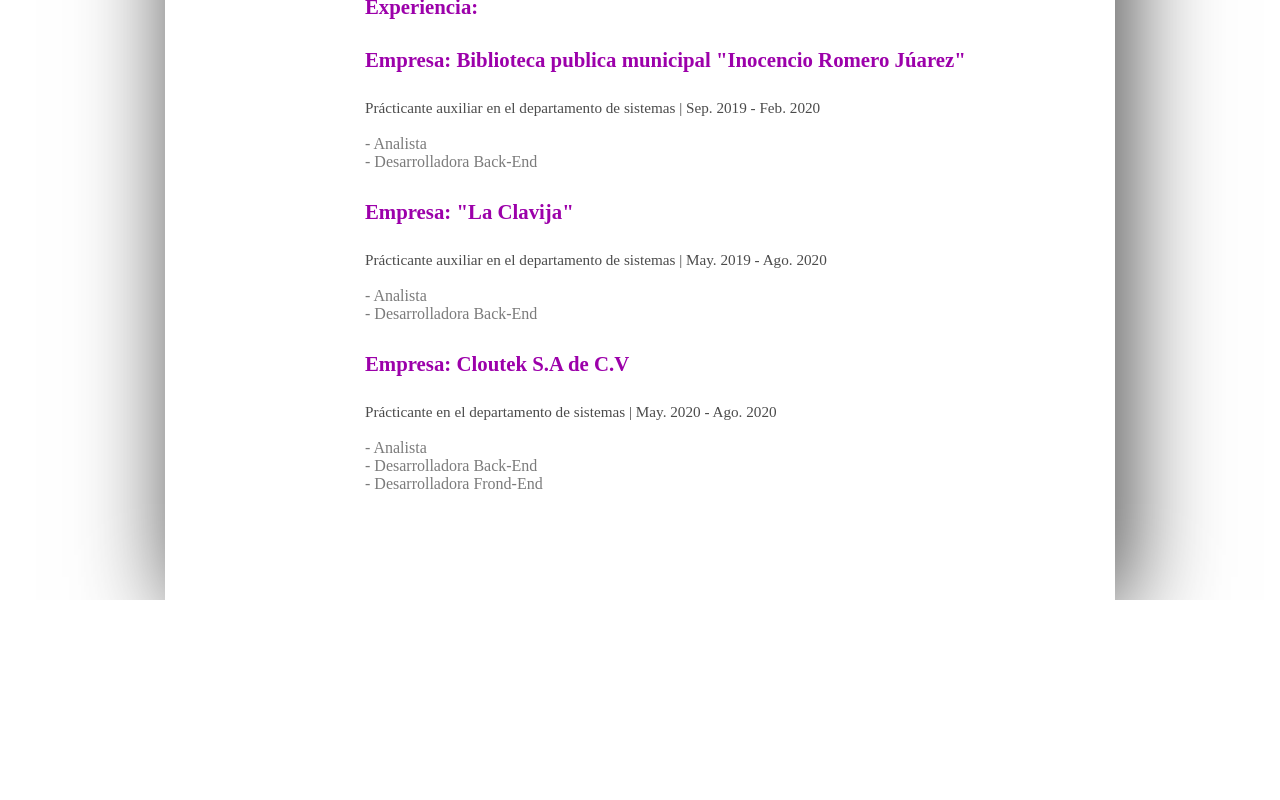
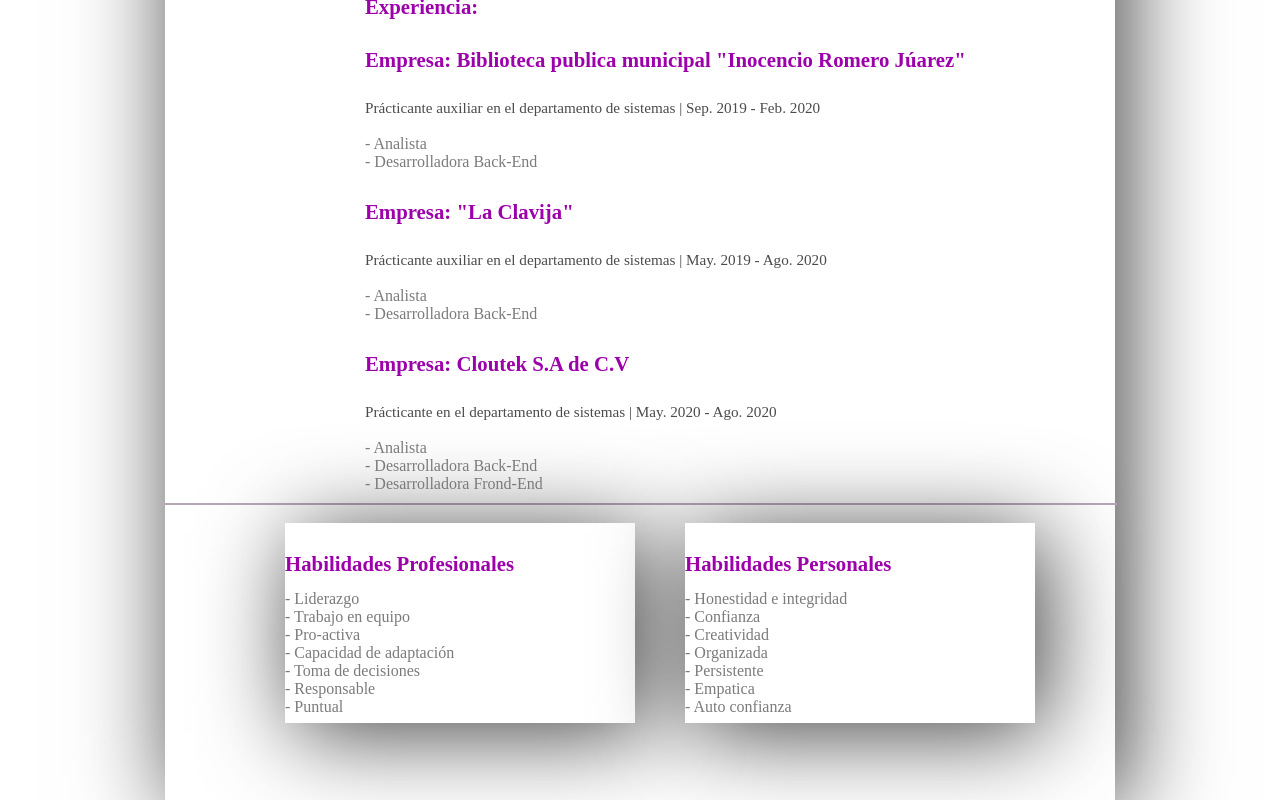
Before and after one commit to Erandyh025/curriculum_erandy_guadalupe, an Angular app: page / in a window 1280 px wide. Shown: the part 921-1721 px from the top of the page. Before the commit the page ends 1521 px from the top, so only its background shows below. Built offline with nearby package versions, Linux system fonts and the light colour scheme.

Commit message:
Se agrego la sección habilidades

```diff
--- a/src/app/curriculum/curriculum.component.css
+++ b/src/app/curriculum/curriculum.component.css
@@ -32,7 +32,7 @@
   }
 
   .card2 {
-    height: 950px;
+    height: 1150px;
     width: 950px;
     margin:0px auto;
     background-color: #FFF;
@@ -40,6 +40,34 @@
 
   }
 
+  .card3 {
+    float: left;
+    height: 200px;
+    width: 350px;
+    margin:0px auto;
+    background-color: #FFF;
+    box-shadow: 10px 10px 93px 0px rgba(0, 0, 0, 0.75);
+  }
+
+ .conH {
+    height: 150px;
+    width: 250px;
+    margin:0px auto;
+    background-color: #FFF;
+    box-shadow: 10px 10px 93px 0px rgba(0, 0, 0, 0.75);
+
+  }
+
+
+  .habilidades{
+    margin-left: 120px;
+    margin-right: 10px;
+  }
+
+  .habilidades2{
+    margin-left: 520px;
+    margin-right: 10px;
+  }
 
 
   /* Image on the left side */
--- a/src/app/curriculum/curriculum.component.html
+++ b/src/app/curriculum/curriculum.component.html
@@ -58,6 +58,46 @@
           <br>
           <li type="square">- Desarrolladora Frond-End</li>
       </div>
-      </div>
+
+      <div class="separator2"></div> <br>
+
+      <div class="habilidades">
+      <div class="card3">
+        <h1>Habilidades Profesionales</h1>
+        <li type="square">- Liderazgo</li>
+          <br>
+          <li type="square">- Trabajo en equipo</li>
+          <br>
+          <li type="square">- Pro-activa</li>
+          <br>
+          <li type="square">- Capacidad de adaptación</li>
+          <br>
+          <li type="square">- Toma de decisiones</li>
+          <br>
+          <li type="square">- Responsable</li>
+          <br>
+          <li type="square">- Puntual</li>
+    </div>
+     </div>
+
+     <div class="habilidades2">
+        <div class="card3">
+            <h1>Habilidades Personales</h1>
+            <li type="square">- Honestidad e integridad</li>
+          <br>
+          <li type="square">- Confianza</li>
+          <br>
+          <li type="square">- Creatividad</li>
+          <br>
+          <li type="square">- Organizada</li>
+          <br>
+          <li type="square">- Persistente</li>
+          <br>
+          <li type="square">- Empatica</li>
+          <br>
+          <li type="square">- Auto confianza</li>
+        </div>
+       </div>
+
 
 </div>
```
